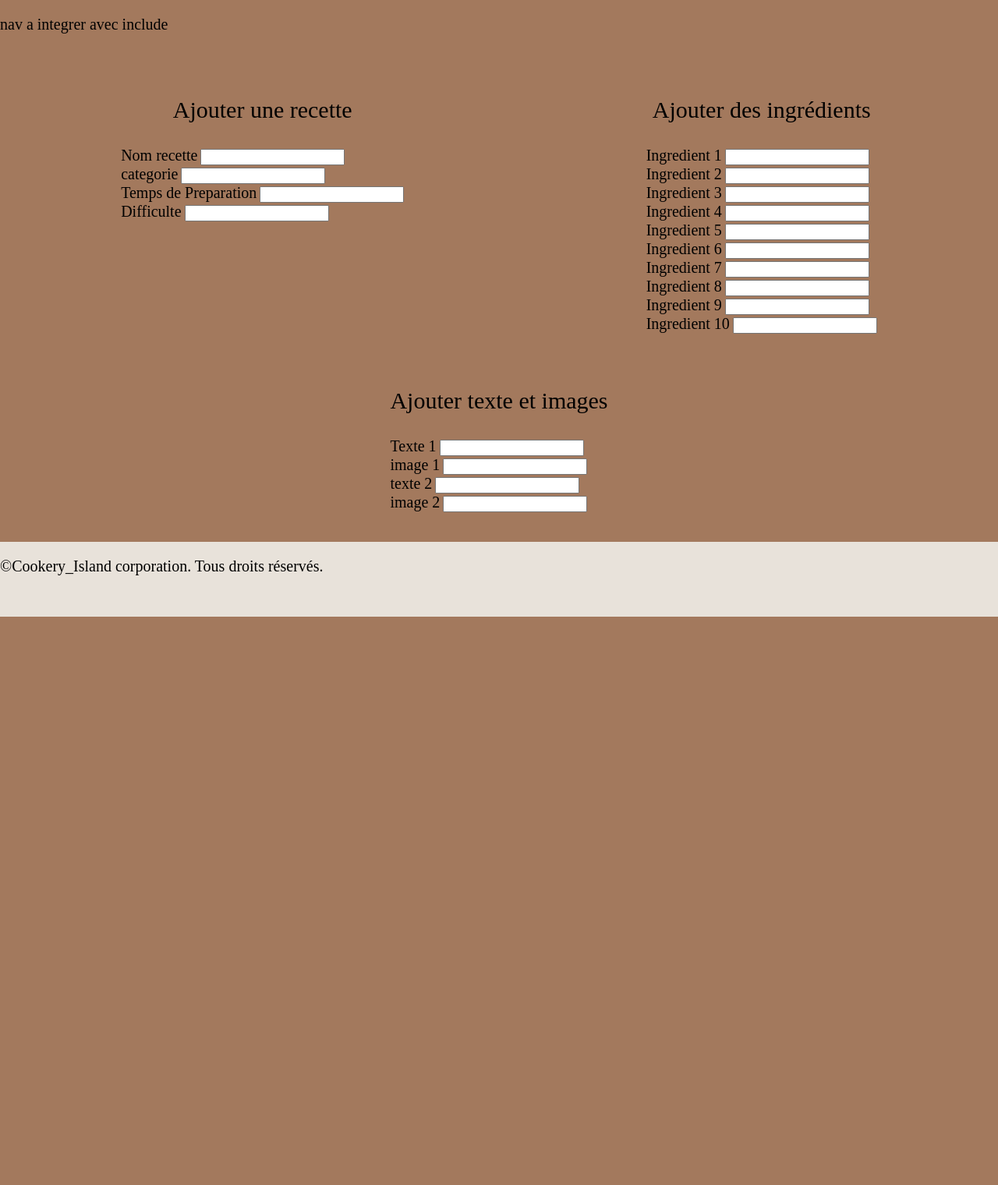
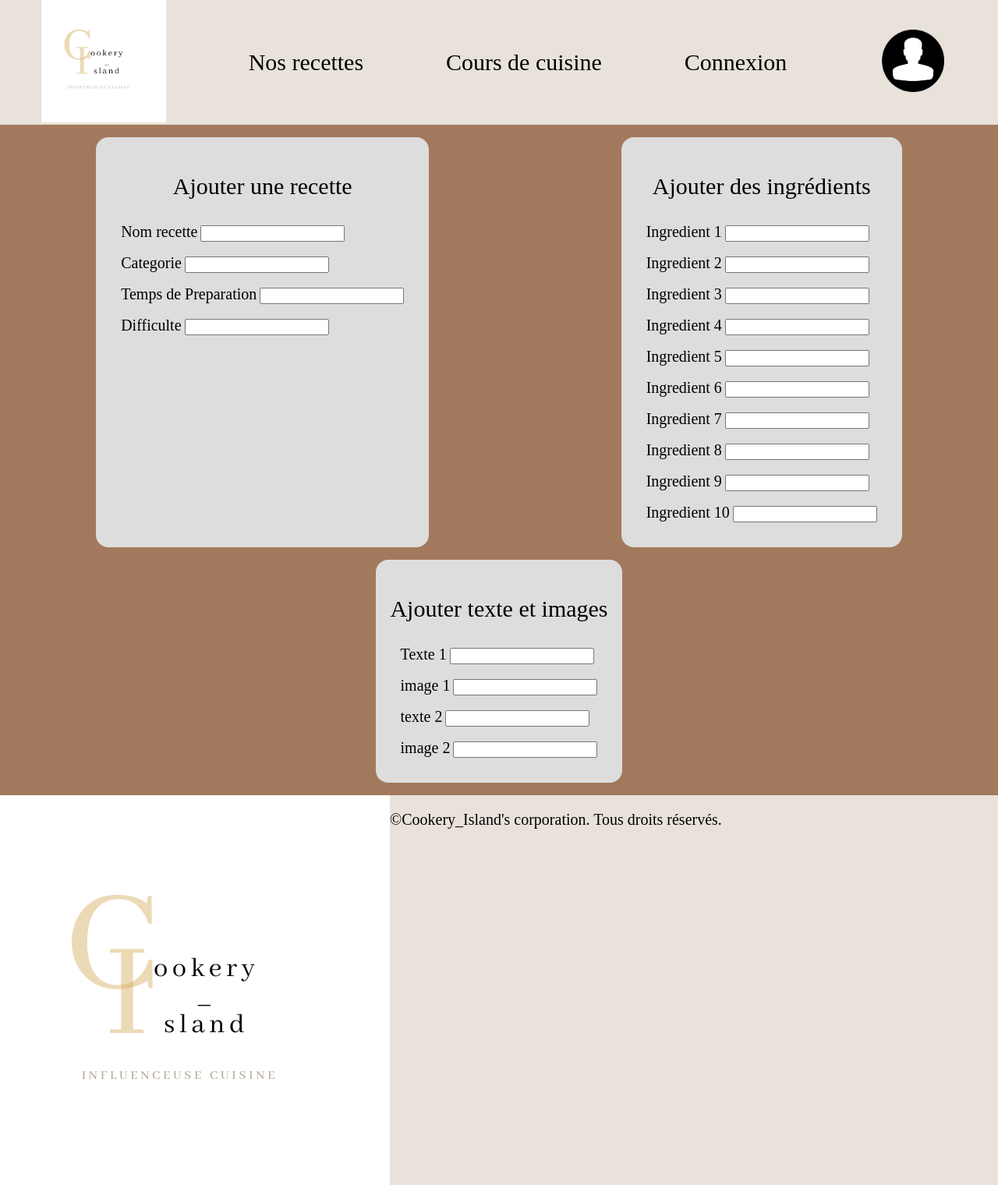
Before and after one commit to nahima170698/BlogCookery_Island, a PHP site: page /php/admin.php in a window 1280 px wide. Shown: the whole page at 78% size. Before the commit the page ends 791 px from the top, so only its background shows below. Run offline with PHP 8.4, Linux system fonts and the light colour scheme; some web fonts are replaced.

Commit message:
petit changement dur css et ajout module footer

```diff
--- a/acceuil.php
+++ b/acceuil.php
@@ -101,8 +101,9 @@
         </section>
     </main>
     <footer>
-        <img class="logoFooter" src="Images/Logo.Cookery_Island.png" alt="Logo Cookery Island">
-        <p>©Cookery_Island's corporation. Tous droits réservés.</p>
+        <?php
+            include "module/moduleFooter.php";
+        ?>
     </footer>
 </body>
 
--- a/css/style.css
+++ b/css/style.css
@@ -309,7 +309,7 @@ nav a img {
 
 /* page admin/connexion */
 .formConnexion{
-    margin-top: 4%;
+    margin-top: 1rem;
     display: flex;
     justify-content: space-around;
 }
@@ -317,7 +317,16 @@ nav a img {
 .formCorps{
     display: flex;
     justify-content: center;
-    margin: 3% 4%;
+    margin: 1rem 1rem;
+}
+
+.couleurFond{
+    background-color: #ddd;
+    padding: 1rem;
+    border-radius: 1rem;
+}
+form div {
+    margin: 1rem;
 }
 /* ------------------------------ */
 
--- /dev/null
+++ b/module/moduleFooter.php
@@ -0,0 +1,2 @@
+<img class="logoFooter" src="Images/Logo.Cookery_Island.png" alt="Logo Cookery Island">
+<p>©Cookery_Island's corporation. Tous droits réservés.</p>
--- a/php/admin.php
+++ b/php/admin.php
@@ -1,21 +1,25 @@
 <!DOCTYPE html>
 <html lang="en">
+
 <head>
     <meta charset="UTF-8">
     <meta name="viewport" content="width=device-width, initial-scale=1.0">
     <link rel="stylesheet" href="../css/style.css">
     <title>Document</title>
 </head>
+
 <body>
 
     <header>
-        <p>nav a integrer avec include</p>
+        <?php
+            include "../module/moduleNavBar.php"
+        ?>
     </header>
 
     <main>
         <section class="formConnexion">
             <!-- form ajout recette -->
-            <form>
+            <form class="couleurFond">
                 <h3>Ajouter une recette</h3>
                 <div class="mb-3">
                     <label for="nomRecette" class="form-label">Nom recette</label>
@@ -23,7 +27,7 @@
                 </div>
 
                 <div class="mb-3">
-                    <label for="categorie" class="form-label">categorie</label>
+                    <label for="categorie" class="form-label">Categorie</label>
                     <input type="text" class="form-control" id="categorie" aria-describedby="#">
                 </div>
 
@@ -38,7 +42,7 @@
                 </div>
             </form>
             <!-- form ajout ingredients -->
-            <form>
+            <form class="couleurFond">
                 <h3>Ajouter des ingrédients</h3>
                 <div class="mb-3">
                     <label for="ingredient1" class="form-label">Ingredient 1</label>
@@ -89,7 +93,7 @@
 
         <section class="formCorps">
             <!-- form ajout images + texte -->
-            <form>
+            <form class="couleurFond">
                 <h3>Ajouter texte et images</h3>
                 <div class="mb-3">
                     <label for="texte1" class="form-label">Texte 1</label>
@@ -115,7 +119,9 @@
 
 
     <footer>
-        <p>©Cookery_Island corporation. Tous droits réservés.</p>
+    <?php
+            include "../module/moduleFooter.php";
+        ?>
     </footer>
 
 
@@ -124,4 +130,5 @@
 
 
 </body>
+
 </html>
```
